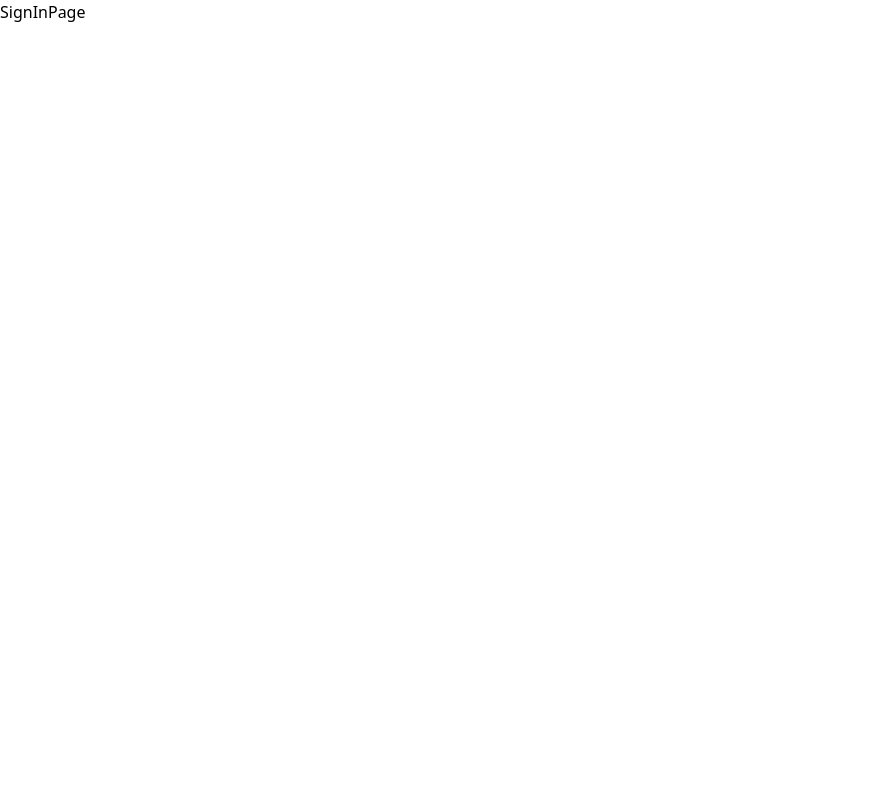
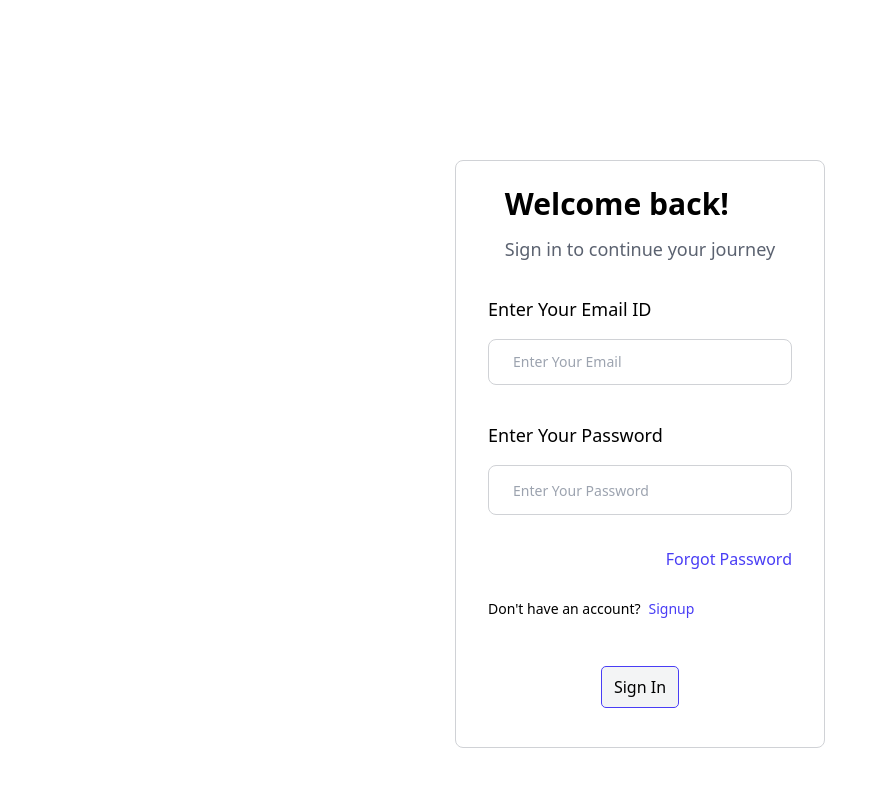
Before and after one commit to sonia-artisan/accredify-assessment, a React (Vite) app: page /sign-in in a window 1280 px wide. Shown: the top 786 px of the page, without its empty margins (0-887 px from the left). Built offline with nearby package versions, Linux system fonts and the light colour scheme.

Commit message:
add SignInPage

```diff
--- a/src/App.jsx
+++ b/src/App.jsx
@@ -1,5 +1,6 @@
 import { BrowserRouter as Router, Route, Routes } from "react-router-dom";
 
+import AuthLayout from "./components/layouts/AuthLayout";
 import SignInPage from "./pages/SignInPage";
 import MainLayout from './components/layouts/MainLayout';
 import HomePage from "./pages/HomePage";
@@ -12,7 +13,9 @@ function App() {
 	return (
 		<Router>
       <Routes>
-        <Route path='/sign-in' element={<SignInPage />} />
+        <Route element={<AuthLayout />}>
+          <Route path='/sign-in' element={<SignInPage />} />
+        </Route>
         <Route element={<MainLayout />}>
           <Route path='/' element={<HomePage />} />
           <Route path='/my-documents' element={<DocumentsPage />} />
--- /dev/null
+++ b/src/components/layouts/AuthLayout.jsx
@@ -0,0 +1,14 @@
+import { Outlet } from "react-router-dom";
+
+const AuthLayout = ({  }) => {
+	return (
+    <div className="flex p-40 justify-center items-center">
+
+        <main >
+          <Outlet />
+        </main>
+
+    </div>);
+};
+
+export default AuthLayout;
--- a/src/pages/SignInPage.jsx
+++ b/src/pages/SignInPage.jsx
@@ -1,8 +1,76 @@
-import React from 'react'
+import { useNavigation } from '../utils/navigateTo';
+import '../styles/pages/SignInPage.scss';
+
+import Container from '../components/Container';
+import Title from '../components/Title';
+import Subtitle from '../components/Subtitle';
+import Button from '../components/Button';
 
 const SignInPage = () => {
+    const navigateTo = useNavigation();
+    const handleLogin = () => {
+        navigateTo('/');
+    }
+
   return (
-    <div>SignInPage</div>
+    <Container>
+        <div className='page-heading-text mt-6'>
+            <Title titleText="Welcome back!" />
+            <Subtitle subtitleText="Sign in to continue your journey" />
+        </div>
+        <form className="sign-in-form">
+				<div className="box sign-in-content">
+					<div className='flex flex-col'>
+                        <label
+                            htmlFor="email"
+                            className="sign-in-input-label"
+                        >
+                            Enter Your Email ID
+                        </label>
+                        <input
+                            type="email"
+                            className="sign-in-email-input"
+                            placeholder="Enter Your Email"
+                            id="email"
+                            required
+                        />
+                    </div>
+					<div className='flex flex-col'>
+                        <label
+                            htmlFor="password"
+                            className="sign-in-input-label"
+                        >
+                            Enter Your Password
+                        </label>
+                        <div className="sign-in-password-input-container">
+                            <input
+                                type="password"
+                                className="sign-in-password-input"
+                                placeholder="Enter Your Password"
+                                id="password"
+                                required
+                            />
+                        </div>
+                    </div>
+
+					<div
+						href="/auth/forgot-password"
+						className="sign-in-forgot-password"
+					>
+						Forgot Password
+					</div>
+					<p className="mt-3 body flex gap-2">
+						Don&apos;t have an account?{" "}
+						<div className="text-accent" href="/auth/sign-up">
+							Signup
+						</div>
+					</p>
+					<div className="mt-8 flex justify-center">
+						<Button label="Sign In" isToggle onClick={handleLogin} />
+					</div>
+				</div>
+			</form>
+    </Container>
   )
 }
 
--- /dev/null
+++ b/src/styles/pages/SignInPage.scss
@@ -0,0 +1,38 @@
+.sign-in-form {
+    @apply w-80;
+    .sign-in-content {
+        @apply p-2 flex flex-col gap-4;
+
+        .sign-in-title {
+            @apply mb-4;
+        }
+
+        .sign-in-subtitle {
+            @apply md:mb-6 md:pb-6 mb-4 pb-4  text-sm md:text-base;
+        }
+
+        .sign-in-input-label {
+            @apply md:text-lg font-medium block mb-4;
+        }
+
+        .sign-in-email-input {
+            @apply w-full text-sm border border-solid border-border rounded-lg px-3 md:px-6 py-2 md:py-3 mb-5;
+        }
+
+        .sign-in-password-input-container {
+            @apply border border-solid border-border rounded-lg px-3 md:px-6 py-2 md:py-3 mb-4 relative;
+
+            .sign-in-password-input {
+                @apply w-11/12 text-sm bg-transparent;
+            }
+
+            .sign-in-password-icon {
+                @apply absolute ltr:right-5 rtl:left-5 top-1/2 cursor-pointer -translate-y-1/2;
+            }
+        }
+
+        .sign-in-forgot-password {
+            @apply flex justify-end text-accent;
+        }
+    }
+}
```
